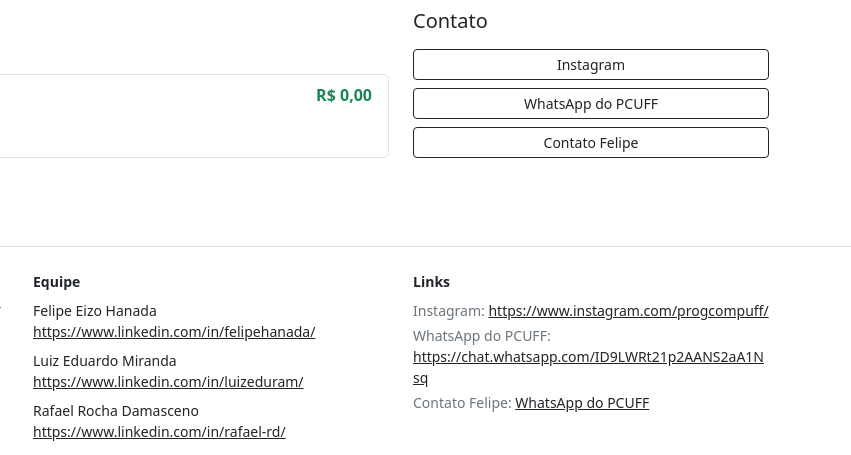
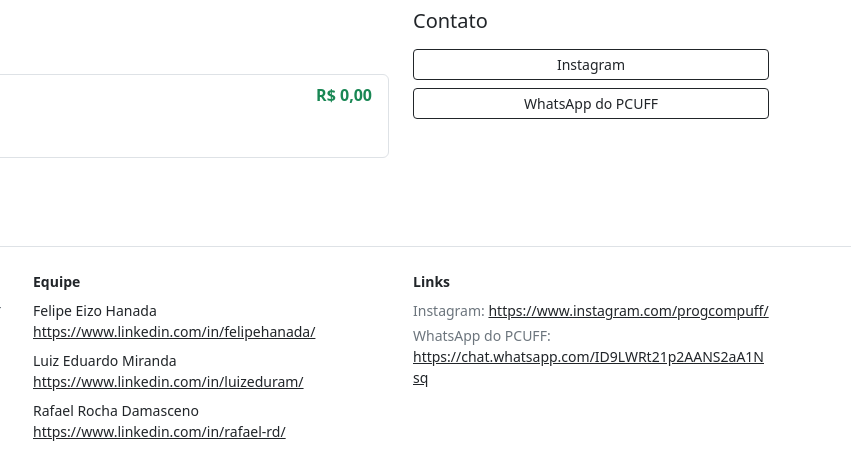
Before and after one commit to FelipeHanada/vaquinha-michael, a plain HTML site: page index.html in a window 1280 px wide. Shown: the part 2020-2475 px from the top of the page, 429-1280 px from the left. Drawn offline with nearby package versions, Linux system fonts and the light colour scheme.

Commit message:
Remove o contato pessoal por telefone e usa o WhatsApp do PCUFF

```diff
--- a/data/config.json
+++ b/data/config.json
@@ -8,7 +8,6 @@
   },
   "links": {
     "instagram": "https://www.instagram.com/progcompuff/",
-    "whatsapp": "https://chat.whatsapp.com/ID9LWRt21p2AANS2aA1Nsq",
-    "contato": "https://chat.whatsapp.com/ID9LWRt21p2AANS2aA1Nsq"
+    "whatsapp": "https://chat.whatsapp.com/ID9LWRt21p2AANS2aA1Nsq"
   }
 }
--- a/index.html
+++ b/index.html
@@ -192,7 +192,6 @@
         <div class="d-grid gap-2">
           <a class="btn btn-outline-dark btn-sm" data-link="instagram" href="https://www.instagram.com/progcompuff/" target="_blank" rel="noopener">Instagram</a>
           <a class="btn btn-outline-dark btn-sm" data-link="whatsapp" href="https://chat.whatsapp.com/ID9LWRt21p2AANS2aA1Nsq" target="_blank" rel="noopener">WhatsApp do PCUFF</a>
-          <a class="btn btn-outline-dark btn-sm" data-link="contato" href="https://chat.whatsapp.com/ID9LWRt21p2AANS2aA1Nsq" target="_blank" rel="noopener">Contato Felipe</a>
         </div>
       </div>
 
@@ -259,10 +258,6 @@
               <span class="text-secondary">WhatsApp do PCUFF:</span>
               <a class="link-dark text-break" data-link="whatsapp" href="https://chat.whatsapp.com/ID9LWRt21p2AANS2aA1Nsq" target="_blank" rel="noopener">https://chat.whatsapp.com/ID9LWRt21p2AANS2aA1Nsq</a>
             </li>
-            <li>
-              <span class="text-secondary">Contato Felipe:</span>
-              <a class="link-dark" data-link="contato" href="https://chat.whatsapp.com/ID9LWRt21p2AANS2aA1Nsq" target="_blank" rel="noopener">WhatsApp do PCUFF</a>
-            </li>
           </ul>
         </div>
 
@@ -270,7 +265,7 @@
 
       <p class="small text-secondary border-top mt-4 pt-3 mb-0">
         Encontrou algum problema na página? Avise no
-        <a class="link-dark" data-link="contato" href="https://chat.whatsapp.com/ID9LWRt21p2AANS2aA1Nsq" target="_blank" rel="noopener">WhatsApp do PCUFF</a>.
+        <a class="link-dark" data-link="whatsapp" href="https://chat.whatsapp.com/ID9LWRt21p2AANS2aA1Nsq" target="_blank" rel="noopener">WhatsApp do PCUFF</a>.
       </p>
     </div>
   </footer>
```
Also changed, not shown: 1 other file.
